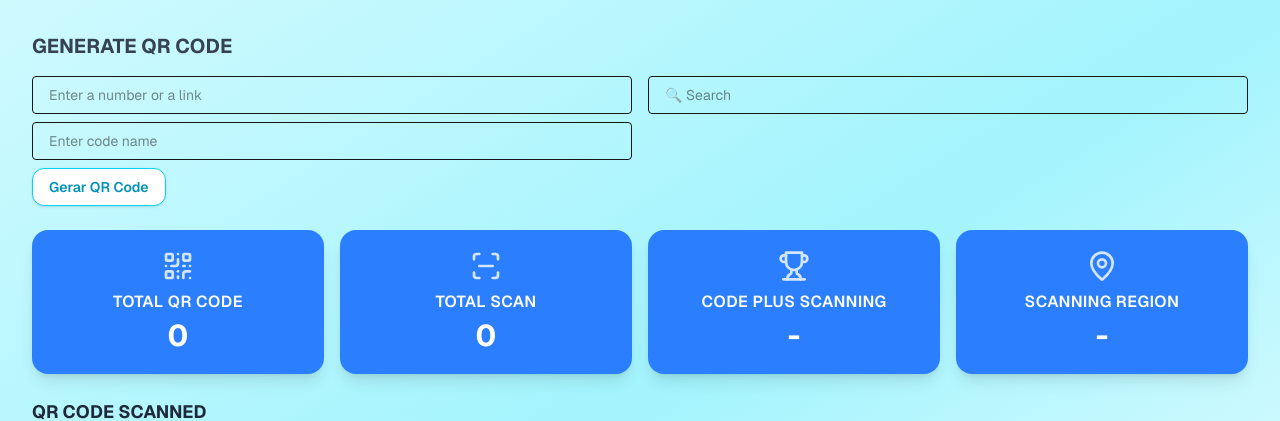
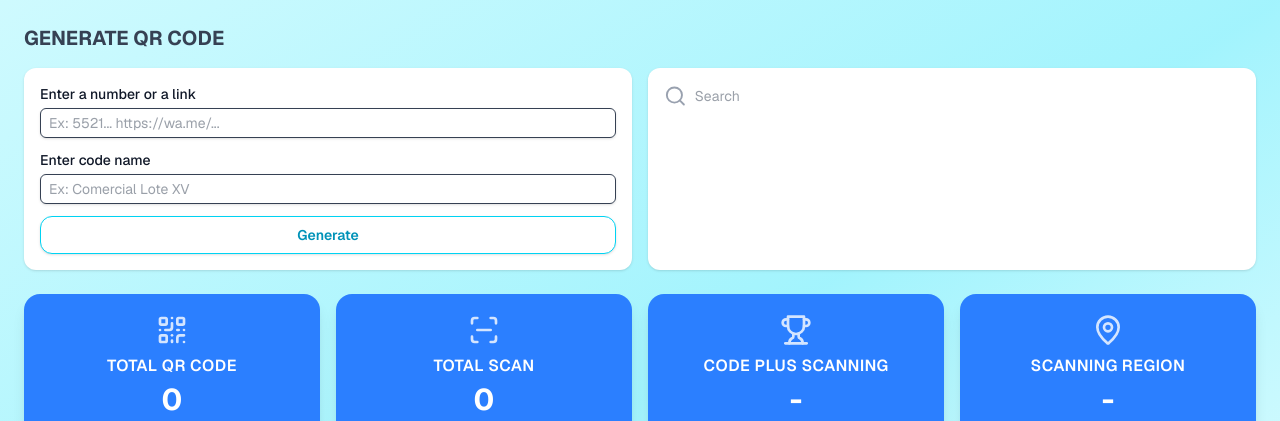
Before and after one commit to floback/SCAN_QRCODE, a Next.js app in the folder client/: page /qrcode in a window 1280 px wide. Shown: the top 421 px of the page. Built offline with nearby package versions, Linux system fonts and the light colour scheme; no server answers.

Commit message:
refactor(Qrcode): :ambulance: Improvement in methods
Improvement

```diff
--- a/client/src/app/qrcode/page.tsx
+++ b/client/src/app/qrcode/page.tsx
@@ -1,79 +1,110 @@
-'use client';
+"use client";
 
-import { useEffect, useState } from 'react';
+import { useEffect, useState } from "react";
 import InfoCard from "@/components/Card";
-import { QrCode, ScanLine, Trophy, MapPin } from "lucide-react";
-import Button from "@/components/Button"
-interface QrCodeData {
-  id: string;
-  ip_address: string;
-  country: string;
-  city: string;
-  region: string;
-  name: string;
-  link_add: string;
-  created_at: string;
-}
+import { ScanLine, Trophy, MapPin, Search } from "lucide-react";
+import Button from "@/components/Button";
+import Input from "@/components/Input";
+import { QrCode } from './types/types';
+import { QrCode as QrCodeIcon } from "lucide-react";
+
+
+
 
 export default function QrcodePage() {
-  const [data, setData] = useState<QrCodeData[]>([]);
+  const [data, setData] = useState<QrCode[]>([]);
+  const [searchTerm, setSearchTerm] = useState("");
   const [totalCodes, setTotalCodes] = useState(0);
   const [totalScans, setTotalScans] = useState(0);
-  const [mostScannedCode, setMostScannedCode] = useState('');
-  const [topRegion, setTopRegion] = useState('');
+  const [mostScannedCode, setMostScannedCode] = useState("");
+  const [topRegion, setTopRegion] = useState("");
 
   useEffect(() => {
     const fetchQRCodes = async () => {
       try {
         const res = await fetch(`${process.env.NEXT_PUBLIC_API_URL}/qrcode`, {
           headers: {
-            Authorization: `Bearer ${localStorage.getItem('token')}`,
+            Authorization: `Bearer ${localStorage.getItem("token")}`,
           },
         });
         const result = await res.json();
         setData(result);
         setTotalCodes(result.length);
         setTotalScans(result.length);
-
-        // Calcula código mais escaneado e região com mais acessos, se necessário.
-        setMostScannedCode('');
-        setTopRegion('');
+        setMostScannedCode("Comercial 10"); // Exemplo
+        setTopRegion("Belford Roxo 20"); // Exemplo
       } catch (error) {
-        console.error('Erro ao carregar QR Codes:', error);
+        console.error("Erro ao carregar QR Codes:", error);
       }
     };
 
     fetchQRCodes();
   }, []);
 
+ const filteredData = data.filter((item) =>
+  item?.name?.toLowerCase?.().includes(searchTerm.toLowerCase())
+);
+
   return (
-    <div className="min-h-screen bg-gradient-to-br from-cyan-100 via-cyan-200 to-cyan-50 p-8 text-sm font-sans">
+    <div className="min-h-screen bg-gradient-to-br from-cyan-100 via-cyan-200 to-cyan-50 p-6 text-sm font-sans">
       <h1 className="text-xl font-bold mb-4 text-gray-700">GENERATE QR CODE</h1>
 
-      <div className="grid md:grid-cols-2 gap-4 mb-6">
-        <div>
-          <input type="text" placeholder="Enter a number or a link" className="w-full mb-2 px-4 py-2 border rounded" />
-          <input type="text" placeholder="Enter code name" className="w-full mb-2 px-4 py-2 border rounded" />
-         <Button typeStyle="secondary" size="small" fullWidth={false}>
-            Gerar QR Code
-        </Button>
+      {/* Seção de geração e mini-tabela */}
+      <div className="flex flex-col md:flex-row gap-4 mb-6">
+        {/* Formulário */}
+        <div className="bg-white rounded-xl shadow p-4 flex flex-col gap-3 w-full md:w-1/2">
+          <Input
+            label="Enter a number or a link"
+            placeholder="Ex: 5521... https://wa.me/..."
+            size="sm"
+            className="w-full"
+          />
+          <Input
+            label="Enter code name"
+            placeholder="Ex: Comercial Lote XV"
+            size="sm"
+            className="w-full"
+          />
+          <Button typeStyle="secondary" size="small">
+            Generate
+          </Button>
+        </div>
 
-        </div>
-        <div>
-          <input type="text" placeholder="🔍 Search" className="w-full px-4 py-2 border rounded" />
+        {/* Campo de busca */}
+        <div className="bg-white rounded-xl shadow p-4 w-full md:w-1/2">
+          <div className="flex items-center gap-2">
+            <Search className="text-gray-400" />
+            <input
+              type="text"
+              placeholder="Search"
+              value={searchTerm}
+              onChange={(e) => setSearchTerm(e.target.value)}
+              className="w-full border-none outline-none bg-transparent text-gray-700"
+            />
+          </div>
         </div>
       </div>
 
+      {/* Cards estatísticos */}
       <div className="grid grid-cols-2 md:grid-cols-4 gap-4 mb-6">
-        <InfoCard title="Total QR Code" value={totalCodes} icon={QrCode} />
-        <InfoCard title="Total Scan" value={totalScans} icon={ScanLine} />
-        <InfoCard title="Code Plus Scanning" value={mostScannedCode || "-"} icon={Trophy} />
-        <InfoCard title="Scanning Region" value={topRegion || "-"} icon={MapPin} />
+        <InfoCard title="TOTAL QR CODE" value={totalCodes} icon={QrCodeIcon} />
+        <InfoCard title="TOTAL SCAN" value={totalScans} icon={ScanLine} />
+        <InfoCard
+          title="CODE PLUS SCANNING"
+          value={mostScannedCode || "-"}
+          icon={Trophy}
+        />
+        <InfoCard
+          title="SCANNING REGION"
+          value={topRegion || "-"}
+          icon={MapPin}
+        />
       </div>
 
+      {/* Tabela de QR codes escaneados */}
       <h2 className="text-lg font-bold mb-2 text-gray-800">QR CODE SCANNED</h2>
       <div className="overflow-auto bg-white rounded-xl shadow p-4">
-        <table className="min-w-full text-left text-gray-700">
+        <table className="min-w-full text-left text-gray-700 text-sm">
           <thead className="border-b border-gray-300">
             <tr>
               <th className="px-2 py-2">IP</th>
@@ -86,7 +117,7 @@ export default function QrcodePage() {
             </tr>
           </thead>
           <tbody>
-            {data.map((entry) => (
+            {filteredData.map((entry) => (
               <tr key={entry.id} className="border-b border-gray-200">
                 <td className="px-2 py-1">{entry.ip_address}</td>
                 <td className="px-2 py-1">{entry.country}</td>
@@ -94,11 +125,17 @@ export default function QrcodePage() {
                 <td className="px-2 py-1">{entry.region}</td>
                 <td className="px-2 py-1">{entry.name}</td>
                 <td className="px-2 py-1 text-blue-600 underline">
-                  <a href={entry.link_add} target="_blank" rel="noopener noreferrer">
+                  <a
+                    href={entry.link_add}
+                    target="_blank"
+                    rel="noopener noreferrer"
+                  >
                     {entry.link_add}
                   </a>
                 </td>
-                <td className="px-2 py-1">{new Date(entry.created_at).toLocaleString()}</td>
+                <td className="px-2 py-1">
+                  {new Date(entry.created_at).toLocaleString()}
+                </td>
               </tr>
             ))}
           </tbody>
--- /dev/null
+++ b/client/src/app/qrcode/service/service.ts
@@ -0,0 +1,16 @@
+// app/qrcode/service.ts
+import { QrCode } from "../types/types";
+
+export const fetchQRCodes = async (): Promise<QrCode[]> => {
+  const res = await fetch(`${process.env.NEXT_PUBLIC_API_URL}/qrcode`, {
+    headers: {
+      Authorization: `Bearer ${localStorage.getItem("token")}`,
+    },
+  });
+
+  if (!res.ok) {
+    throw new Error("Erro ao buscar QR Codes");
+  }
+
+  return res.json();
+};
--- /dev/null
+++ b/client/src/app/qrcode/types/types.ts
@@ -0,0 +1,11 @@
+
+export interface QrCode {
+  name: any;
+  id: string;
+  code: string; // valor único ou hash do QR gerado
+  url: string; // link de redirecionamento
+  type: 'WEB' | 'WHATSAPP'; // tipo de destino do QR
+  createdAt: string; // ISO date string (ex: 2024-05-20T14:35:00Z)
+  status: boolean; // se está ativo ou não
+  createdBy: string; // ID do usuário criador (relacional)
+}
```
